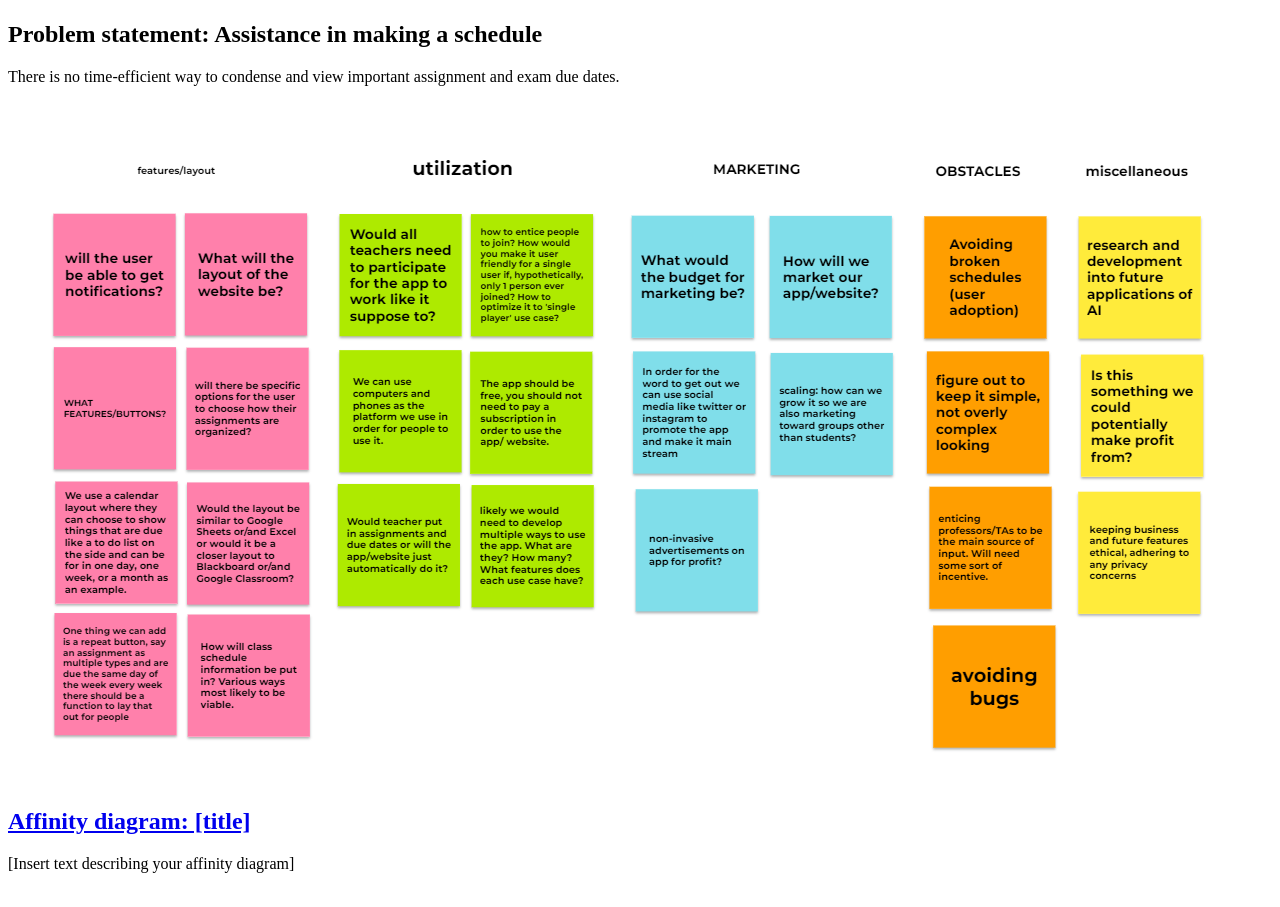
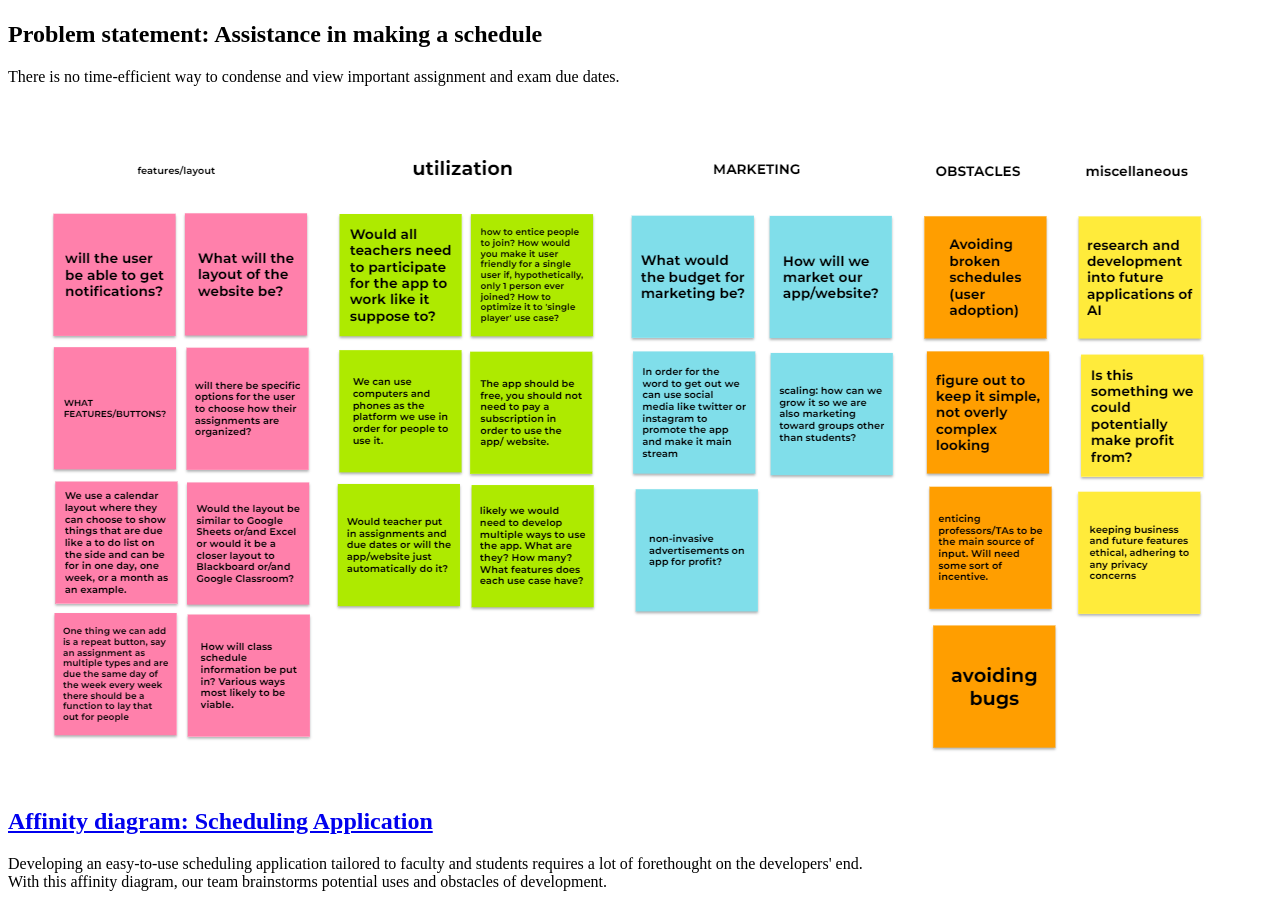
Before and after one commit to csehlind/csehlind.github.io, a plain HTML site: page index.html in a window 1280 px wide. Shown: the part 155-1062 px from the top of the page. Drawn offline with Linux system fonts and the light colour scheme.

Commit message:
Update index.html

```diff
--- a/index.html
+++ b/index.html
@@ -22,10 +22,11 @@
       <section class="assign">
           <img src="affinitydiagram.png" />
             <section class="assign-det">
-            <a href="affinitydiagrampdf.pdf"><h2>Affinity diagram: [title]</h2></a>
-            <p>
-            [Insert text describing your affinity diagram]
-            </p>
+            <a href="affinitydiagrampdf.pdf"><h2>Affinity diagram: Scheduling Application</h2></a>
+              <p>
+              Developing an easy-to-use scheduling application tailored to faculty and students requires a lot of forethought on the developers' end. <br />
+              With this affinity diagram, our team brainstorms potential uses and obstacles of development.
+              </p>
             </section>
       </section>
   </body>
```
